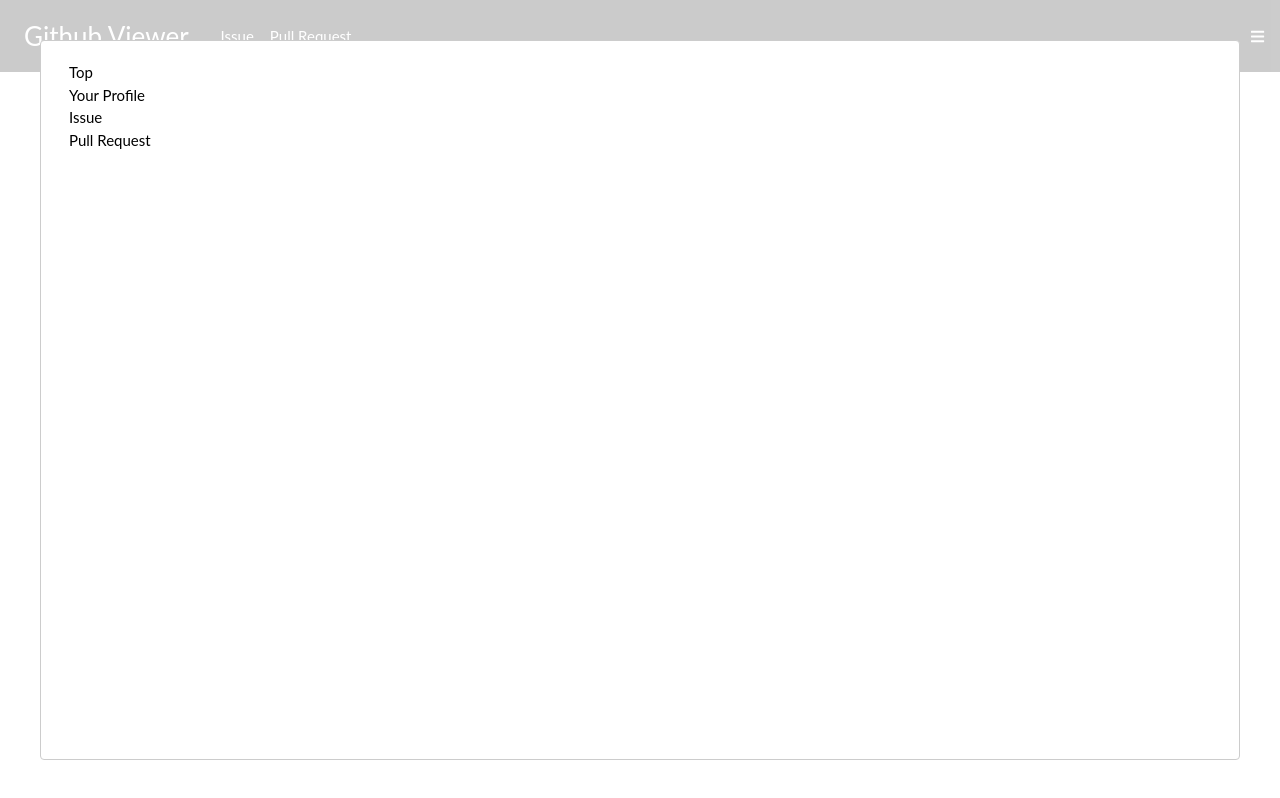
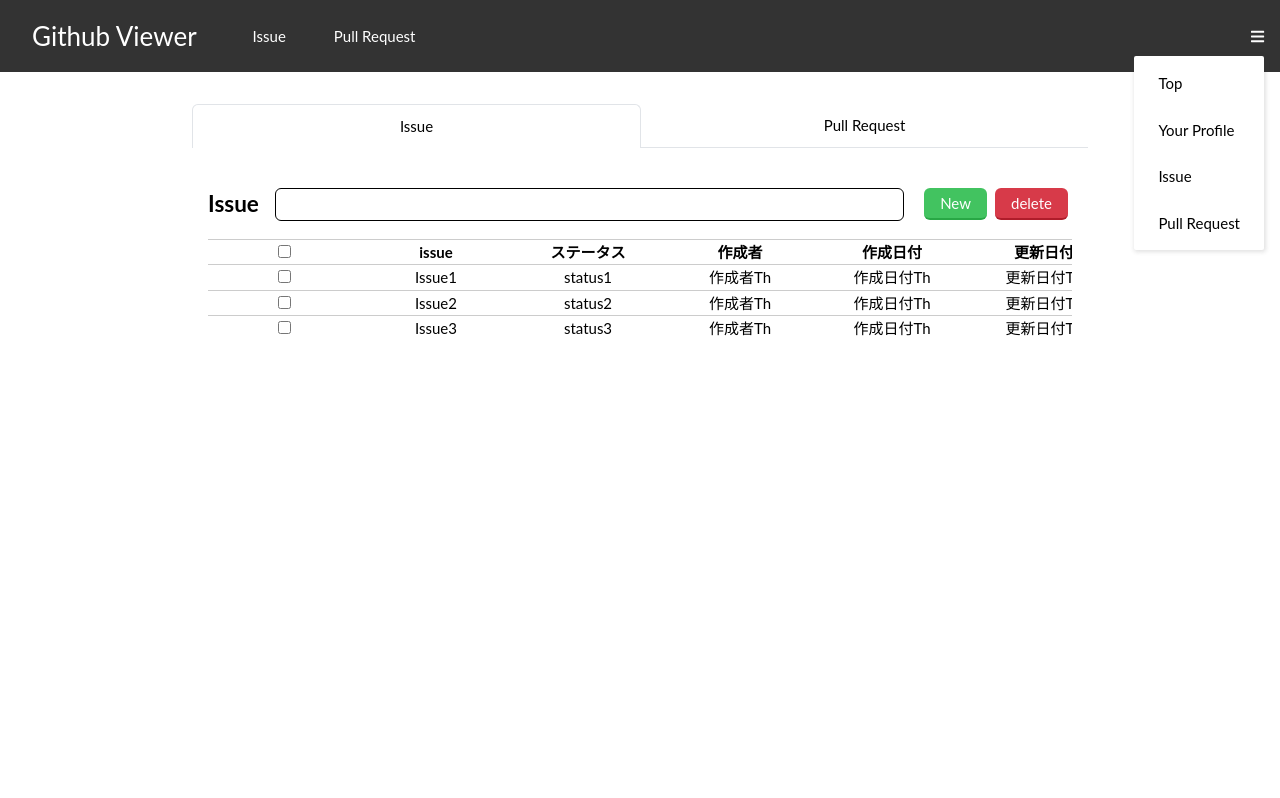
Before and after one commit to junwatanabe72/redux-github-viewer, a React (Create React App) app: page / in a window 1280 px wide. Both pictures are taken after a click on the element 1257 px from the left and 36 px from the top of the page. Built offline with nearby package versions, Linux system fonts and the light colour scheme.

Commit message:
ローカル環境変更

```diff
--- a/src/components/Header/Header.js
+++ b/src/components/Header/Header.js
@@ -1,11 +1,9 @@
 import React, { useState } from 'react';
-import Modal from 'react-modal';
-import styled from 'styled-components';
+import styled, { withTheme } from 'styled-components';
 
 import HeaderTitle from './HeaderTitle';
 import HeaderLink from './HeaderLink';
 import HeaderMenu from './HeaderMenu';
-import HeaderModal from '../Modal/HeaderModal';
 
 //style
 const HeaderElement = styled.div`
@@ -21,7 +19,7 @@ function Header(props) {
   const [modalIsOpen, setModal] = useState(false);
 
   const openModal = () => {
-    setModal(true);
+    setModal(!modalIsOpen);
   };
 
   const closeModal = () => {
@@ -33,11 +31,8 @@ function Header(props) {
       <HeaderElement>
         <HeaderTitle />
         <HeaderLink />
-        <HeaderMenu openModal={openModal} />
+        <HeaderMenu openModal={openModal} modalIsOpen={modalIsOpen} />
       </HeaderElement>
-      <Modal isOpen={modalIsOpen} onClick={closeModal}>
-        <HeaderModal closeModal={closeModal} />
-      </Modal>
     </React.Fragment>
   );
 }
--- a/src/components/Header/HeaderMenu.js
+++ b/src/components/Header/HeaderMenu.js
@@ -1,6 +1,6 @@
 import React from 'react';
 import styled from 'styled-components';
-
+import HeaderModal from '../Modal/HeaderModal';
 import { FontAwesomeIcon } from '@fortawesome/react-fontawesome';
 
 const Layout = styled.div`
@@ -8,11 +8,24 @@ const Layout = styled.div`
   margin: 0 16px 0 auto;
   cursor: pointer;
 `;
+const PositionAbsolute = styled.div`
+  position: absolute;
+  margin-top: 16px;
+  top: 40px;
+  right: 16px;
+  border-radius: 2px;
+  background-color: white;
+  box-shadow: rgba(51, 51, 51, 0.15) 1px 1px 4px 1px;
+  display: ${(props) => (props.modalIsOpen ? '' : 'none')};
+`;
 
 function HeaderMenu(props) {
   return (
     <Layout onClick={props.openModal}>
       <FontAwesomeIcon icon={['fas', 'bars']} />
+      <PositionAbsolute modalIsOpen={props.modalIsOpen}>
+        <HeaderModal />
+      </PositionAbsolute>
     </Layout>
   );
 }
--- a/src/components/Header/HeaderTitle.js
+++ b/src/components/Header/HeaderTitle.js
@@ -5,7 +5,7 @@ import LinkButton from '../LinkCom/LinkCom';
 const Layout = styled.div`
   display: inline-block;
   font-size: 26px;
-  margin: 0 16px;
+  margin: 0 8px;
 `;
 
 function HeaderTitle(props) {
--- a/src/components/Issue/IssueMain.js
+++ b/src/components/Issue/IssueMain.js
@@ -1,82 +1,46 @@
-import React from 'react';
+import React, { useState } from 'react';
 import { connect } from 'react-redux';
 import styled from 'styled-components';
+
+import Table from './Table';
 
 const Layout = styled.div`
   max-width: 896px;
   overflow-x: auto;
 `;
 
-const Table = styled.table`
-  min-width: 240px;
-  margin: 10px 0px 50px;
-  border-collapse: collapse;
-  border-top: solid 1px #ccc;
-`;
+// function mapStateToProps(state) {
+//   return { data: state.data };
+// }
 
-const Th = styled.th`
-  min-width: 100px;
-  border-top: solid 1px #ccc;
+// function addIssue(issue) {
+//   return { type: 'ADD_ISSUE', payload: issue };
+// }
 
-  text-align: center;
-`;
-const Td = styled.td`
-  border-top: solid 1px #ccc;
-  border-bottom: solid 1px #ccc;
-  text-align: center;
-`;
-
-function mappingState(state) {
-  return state;
-}
+// function mapDispatchToProps(dispatch) {
+//   return {
+//     createIssue: (issue) => dispatch(addIssue(issue)),
+//   };
+// }
 
 function IssueMain(props) {
+  // const [issue, setIssue] = useState('');
+  // const onSubmit = () => {
+  //   if (!issue) {
+  //     return;
+  //   }
+  //   createIssue(issue);
+  //   setIssue('');
+  // };
+  // const onChangeIssue = (e) => {
+  //   setIssue(e.target.value);
+  // };
+
   return (
     <Layout>
-      <Table>
-        <tr>
-          <Th>
-            <input type="checkbox" />
-          </Th>
-          <Th></Th>
-          <Th>ステータス</Th>
-          <Th>作成者</Th>
-          <Th>作成日付</Th>
-          <Th>更新日付</Th>
-        </tr>
-        <tr>
-          <Td>
-            <input type="checkbox" />
-          </Td>
-          <Td></Td>
-          <Td>samplestatus</Td>
-          <Td>samplecreater</Td>
-          <Td>sampledate</Td>
-          <Td>sampleupdate</Td>
-        </tr>
-        <tr>
-          <Td>
-            <input type="checkbox" />
-          </Td>
-          <Td>{props.counter}</Td>
-          <Td>{props.counter}</Td>
-          <Td></Td>
-          <Td></Td>
-          <Td></Td>
-        </tr>
-        <tr>
-          <Td>
-            <input type="checkbox" />
-          </Td>
-          <Td></Td>
-          <Td>{props.counter}</Td>
-          <Td>samplesamplesamplesamplesamplesamplesamplesampl</Td>
-          <Td></Td>
-          <Td></Td>
-        </tr>
-      </Table>
+      <Table />
     </Layout>
   );
 }
-IssueMain = connect(mappingState)(IssueMain);
+
 export default IssueMain;
--- /dev/null
+++ b/src/components/Issue/Table.js
@@ -0,0 +1,39 @@
+import React from 'react';
+import { connect } from 'react-redux';
+import styled from 'styled-components';
+
+import TableHead from './TableHead';
+import TableData from './TableData';
+
+const StyledTable = styled.table`
+  min-width: 240px;
+  margin: 10px 0px 50px;
+  border-collapse: collapse;
+  border-top: solid 1px #ccc;
+`;
+
+// const Th = styled.Th`
+//   border-top: solid 1px #ccc;
+//   border-bottom: solid 1px #ccc;
+//   text-align: center;
+// `;
+
+function mapStateToProps(state) {
+  return { data: state.data };
+}
+
+function Table({ data }) {
+  const list = Object.values(data);
+  return (
+    <StyledTable>
+      <tbody>
+        <TableHead />
+        {list.map((value) => (
+          <TableData issue={value.issue} status={value.status} />
+        ))}
+      </tbody>
+    </StyledTable>
+  );
+}
+
+export default Table = connect(mapStateToProps)(Table);
--- /dev/null
+++ b/src/components/Issue/TableData.js
@@ -0,0 +1,30 @@
+import React from 'react';
+import { connect } from 'react-redux';
+import styled from 'styled-components';
+
+const Td = styled.td`
+  min-width: 150px;
+  border-top: solid 1px #ccc;
+  text-align: center;
+`;
+
+// function mapStateToProps(state) {
+//   return { data: state.data };
+// }
+
+function TableData(props) {
+  return (
+    <tr>
+      <Td>
+        <input type="checkbox" />
+      </Td>
+      <Td>{props.issue}</Td>
+      <Td>{props.status}</Td>
+      <Td>作成者Th</Td>
+      <Td>作成日付Th</Td>
+      <Td>更新日付Th</Td>
+    </tr>
+  );
+}
+
+export default TableData;
--- /dev/null
+++ b/src/components/Issue/TableHead.js
@@ -0,0 +1,25 @@
+import React from 'react';
+import styled from 'styled-components';
+
+const Th = styled.th`
+  min-width: 100px;
+  border-top: solid 1px #ccc;
+  text-align: center;
+`;
+
+function TableHead() {
+  return (
+    <tr>
+      <Th>
+        <input type="checkbox" />
+      </Th>
+      <Th>issue</Th>
+      <Th>ステータス</Th>
+      <Th>作成者</Th>
+      <Th>作成日付</Th>
+      <Th>更新日付</Th>
+    </tr>
+  );
+}
+
+export default TableHead;
--- a/src/components/LinkCom/LinkCom.js
+++ b/src/components/LinkCom/LinkCom.js
@@ -3,7 +3,12 @@ import { Link } from 'react-router-dom';
 import styled from 'styled-components';
 
 const List = styled.li`
-  margin: 0 8px;
+  padding: 8px 24px;
+  margin: 8px 0px;
+  &:hover {
+    background-color: blue;
+    color: white;
+  }
 `;
 
 const StyledLink = styled(Link)`
@@ -13,7 +18,7 @@ const StyledLink = styled(Link)`
 function LinkButton(props) {
   return (
     <List>
-      <StyledLink to={props.to} color={props.color} onClick={props.closeModal}>
+      <StyledLink to={props.to} color={props.color}>
         {props.value}
       </StyledLink>
     </List>
--- a/src/components/Modal/HeaderModal.js
+++ b/src/components/Modal/HeaderModal.js
@@ -4,7 +4,7 @@ import styled from 'styled-components';
 import LinkButton from '../LinkCom/LinkCom';
 
 const Layout = styled.ul`
-  color: black;
+  display: inline-block;
 `;
 
 function HeaderModal(props) {
--- a/src/index.js
+++ b/src/index.js
@@ -1,11 +1,12 @@
 import React from 'react';
-import ReactDOM from 'react-dom';
+import ReacThOM from 'react-dom';
 import { Provider } from 'react-redux';
+import { createStore } from 'redux';
 import styled, { createGlobalStyle } from 'styled-components';
 import App from './App';
 
 import * as serviceWorker from './serviceWorker';
-import Store from './reducers/Store';
+import { reducer } from './reducers/Store';
 
 const GlobalStyle = createGlobalStyle`
   html {
@@ -38,10 +39,17 @@ const GlobalStyle = createGlobalStyle`
   }
 `;
 
-ReactDOM.render(
+/* eslint-disable no-underscore-dangle */
+const store = createStore(
+  reducer /* preloadedState, */,
+  window.__REDUX_DEVTOOLS_EXTENSION__ && window.__REDUX_DEVTOOLS_EXTENSION__()
+);
+/* eslint-enable */
+
+ReacThOM.render(
   <React.StrictMode>
     <GlobalStyle />
-    <Provider store={Store}>
+    <Provider store={store}>
       <App />
     </Provider>
   </React.StrictMode>,
--- a/src/reducers/Store.js
+++ b/src/reducers/Store.js
@@ -1,28 +1,46 @@
-import { createStore } from 'redux';
+import React from 'react';
+import ReacThOM from 'react-dom';
 
-const initalState = {
-  1: { issue: 'Issue', status: 'Status', creater: 'Creater', date: 'Date', updateDate: 'Update' },
+// Action Type:
+const ADD_ISSUE = 'ADD_ISSUE';
+// const REMOVE_TODO = 'REMOVE_TODO'
+
+// Action Creators:
+function addIssue(issue) {
+  return { type: 'ADD_ISSUE', payload: issue };
+}
+
+// function removeTodo(todo) {
+//   return { type: 'REMOVE_TODO', payload: todo };
+// }
+
+const initialData = {
+  1: { issue: 'Issue1', status: 'status1' },
+  2: { issue: 'Issue2', status: 'status2' },
+  3: { issue: 'Issue3', status: 'status3' },
 };
 
-function reducer(state = initalState, action) {
+const initialState = {
+  index: Object.values(initialData).length,
+  data: initialData,
+};
+
+export function reducer(state = initialState, action) {
+  let newState = { ...state };
+  const { issue, status } = action.payload || {};
   switch (action.type) {
-    case 'ADD':
-      return {
-        issue: 'Issue1',
-        status: 'Status1',
-        creater: 'Creater1',
-        date: 'Date1',
-        updateDate: 'Update1',
-      };
-    case 'DELETE':
-      return {
-        issue: 'Issue2',
-        status: 'Status2',
-        creater: 'Creater2',
-        date: 'Date2',
-        updateDate: 'Update2',
-      };
+    case ADD_ISSUE:
+      newState.index++;
+      newState.data[newState.index] = { issue, status };
+      return newState;
+    // case REMOVE_TODO:
+    //   let newData = { ...newState.data };
+    //   delete newData[id];
+    //   return {
+    //     ...newState,
+    //     data: newData,
+    //   };
+    default:
+      return state;
   }
 }
-
-export default createStore(reducer);
```
Also changed, not shown: 1 other file (tests, documents, lock files or other folders).
